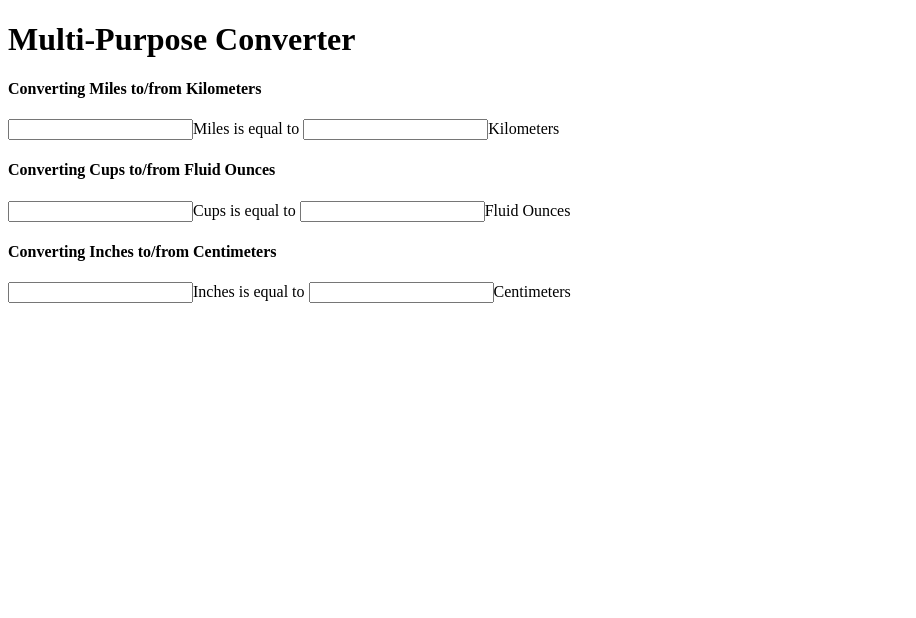
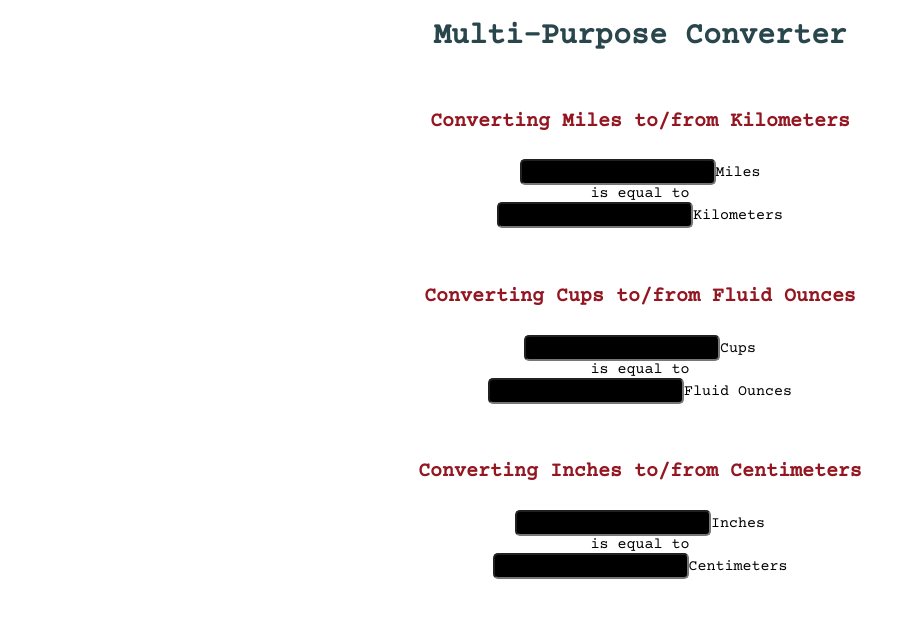
Before and after one commit to martinbalke-401-adavanced-js/401-lab-19, a React app: page / in a window 1280 px wide. Shown: the whole page, without its empty margins (0-916 px from the left). Built offline with nearby package versions, Linux system fonts and the light colour scheme.

Commit message:
scss styling

```diff
--- a/src/styles/_mixins.scss
+++ b/src/styles/_mixins.scss
@@ -0,0 +1,9 @@
+@mixin highlight(){
+  font-weight: bold;
+  color: $theme-color;
+}
+
+@mixin padContainer($pad, $mar){
+  padding: $pad;
+  margin: $mar;
+}
--- a/src/styles/_variables.scss
+++ b/src/styles/_variables.scss
@@ -0,0 +1,6 @@
+@import url('https://fonts.googleapis.com/css?family=Courier+Prime&display=swap');
+
+$theme-color: #931621;
+$theme-accent: #28464B;
+$font:'Courier Prime', monospace;
+$spacing: 2rem;
--- a/src/styles/styles.scss
+++ b/src/styles/styles.scss
@@ -1,2 +1,39 @@
 @import 'variables';
 @import 'mixins';
+
+html{
+  font-size: 62.5%;
+}
+
+*{
+  font-family: $font;
+  text-align: center;
+}
+
+h1{
+  font-size: 3rem;
+  font-family: $font;
+  color: $theme-accent;
+}
+.converter{
+  @include padContainer(1rem,1rem);
+  display: flex;
+  flex-direction: column;
+  align-items: center;
+  font-size: 1.5rem;
+
+  ;
+  &-heading{
+    font-size: 2rem;
+    @include highlight;
+  }
+
+  input{
+    font-size: 1.5rem;
+    border-radius: .5rem;
+    height: 2rem;
+    color: white;
+    background-color: black;
+    font-weight: bold;
+  }
+}
```
Also changed, not shown: README.md.
